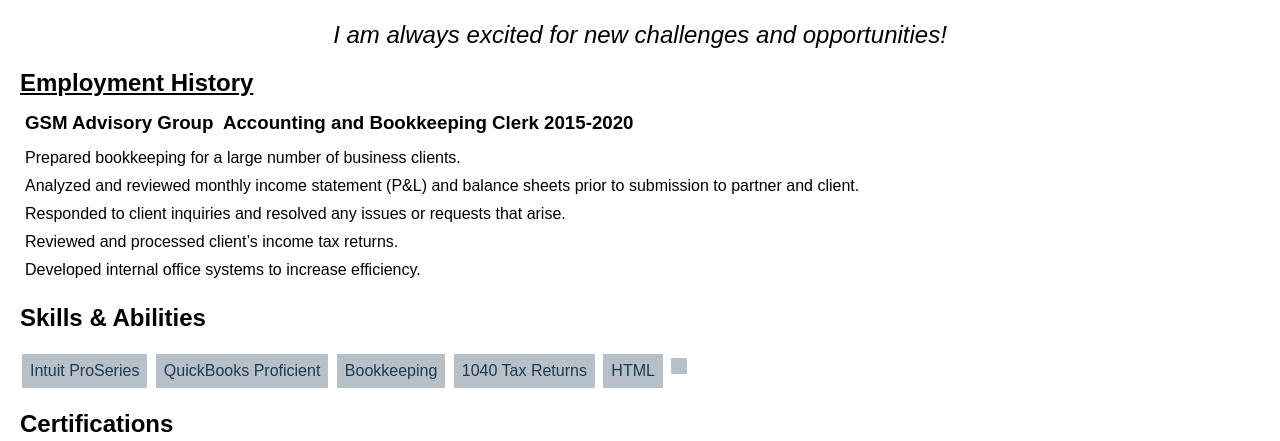
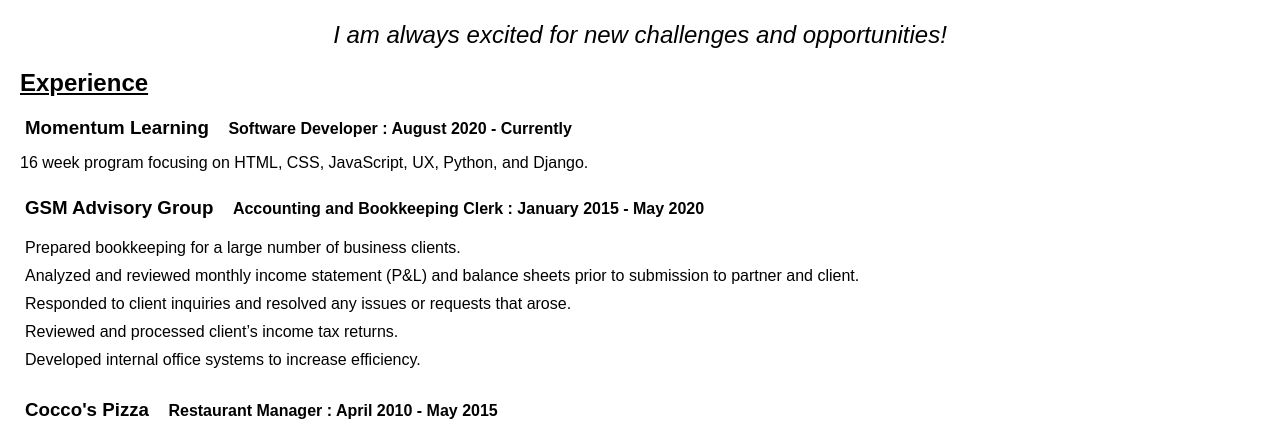
Before and after one commit to momentum-team-4/css-portfolio-tleach01, a plain HTML site: page resume.html in a window 1280 px wide. Shown: the part 359-800 px from the top of the page. Drawn offline with Linux system fonts and the light colour scheme.

Commit message:
filling in info

```diff
--- a/resume.html
+++ b/resume.html
@@ -38,19 +38,35 @@
     <p class="line"><em>I am always excited for new challenges and opportunities!</em> </p>
 </div>
 
-<h2> <u>Employment History</u></h2>
+<h2> <u>Experience</u></h2>
+
 
 <div>
-<h3 class="job"> <strong>GSM Advisory Group</strong> Accounting and Bookkeeping Clerk    2015-2020 </h3>
+    <h3 class="exp"><strong>Momentum Learning</strong> </h3>
+    <h4 class="exp">Software Developer : August 2020 - Currently </h4>
+    <p> 16 week program focusing on HTML, CSS, JavaScript, UX, Python, and Django.</p>
+
+    </div>
+
+
+<div>
+<h3 class="exp"> <strong>GSM Advisory Group</strong> </h3>
+<h4 class="exp">Accounting and Bookkeeping Clerk :  January 2015 - May 2020 </h4>
     <ul class="duty">
     <li>Prepared bookkeeping for a large number of business clients.
     <li>Analyzed and reviewed monthly income statement (P&L) and balance sheets prior to submission to partner and client. </li>
-    <li>Responded to client inquiries and resolved any issues or requests that arise. </li>
+    <li>Responded to client inquiries and resolved any issues or requests that arose. </li>
     <li>Reviewed and processed client’s income tax returns.</li>
     <li>Developed internal office systems to increase efficiency.</li>
     </ul>
 </div>
 
+<div>
+    <h3 class="exp"> <strong>Cocco's Pizza</strong> </h3>
+    <h4 class="exp">Restaurant Manager :  April 2010 - May 2015 </h4>
+
+
+</div>
 
 
  <div>
@@ -63,7 +79,9 @@
         <li class="skill">Bookkeeping</li>
         <li class="skill">1040 Tax Returns</li>
         <li class="skill">HTML</li>
-        <li class="skill"></li>
+        <li class="skill">CSS</li>
+        <li class="skill">Multi-tasker</li>
+        <li class="skill">Attention to detail </li>
     </ul>
 </p>
 
--- a/style.css
+++ b/style.css
@@ -52,7 +52,6 @@
 
 .line{
     display: flex;
-
     font-size: x-large;
 }
 
@@ -81,8 +80,10 @@
     display: inline-block;
 }
 
-.job{
-    display:
+.exp{
+    display: inline-flex;
+    justify-content: space-between;
+
 }
 
 .cert,.skill{
```
